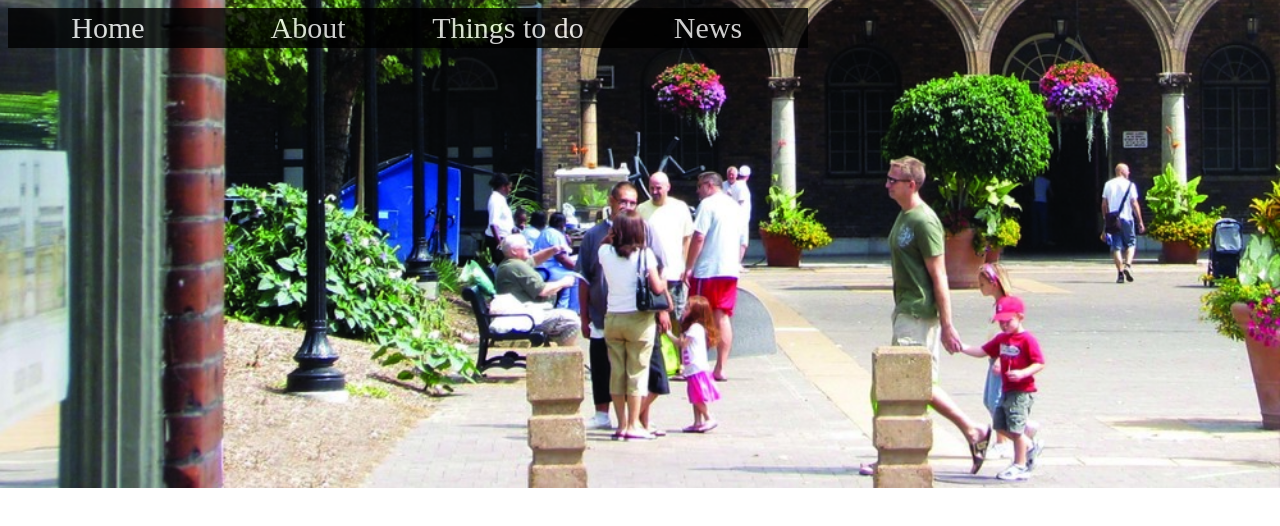
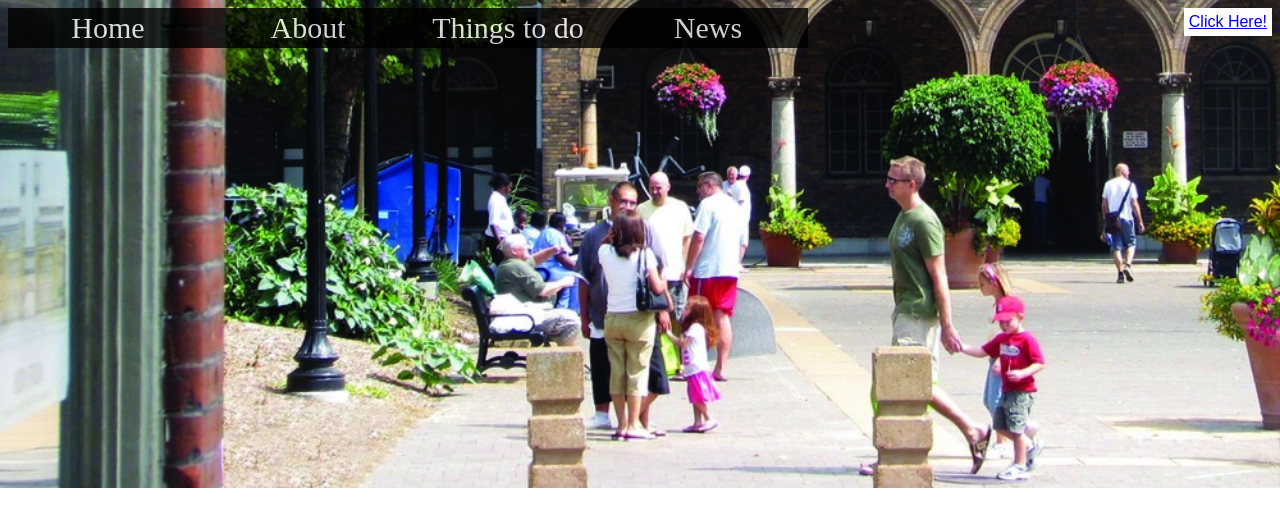
Before and after one commit to AshleaSwindell/Soulard, a plain HTML site: page index.html in a window 1280 px wide. Drawn offline with Linux system fonts and the light colour scheme.

Commit message:
Moving soulard over

```diff
--- a/index.html
+++ b/index.html
@@ -32,5 +32,7 @@
 
   </ul>
 
+  <div class="box"><a href="http://www.google.com"> Click Here!</div>
+
 </body>
 </html>
--- a/style.css
+++ b/style.css
@@ -42,3 +42,12 @@ ul li ul li {
  ul li:hover ul li {
    display: block;
  }
+
+ .box {
+   background-color: white;
+   float: right;
+   padding: 5px;
+ }
+ .box a:hover {
+   background-color: hotpink;
+ }
```
